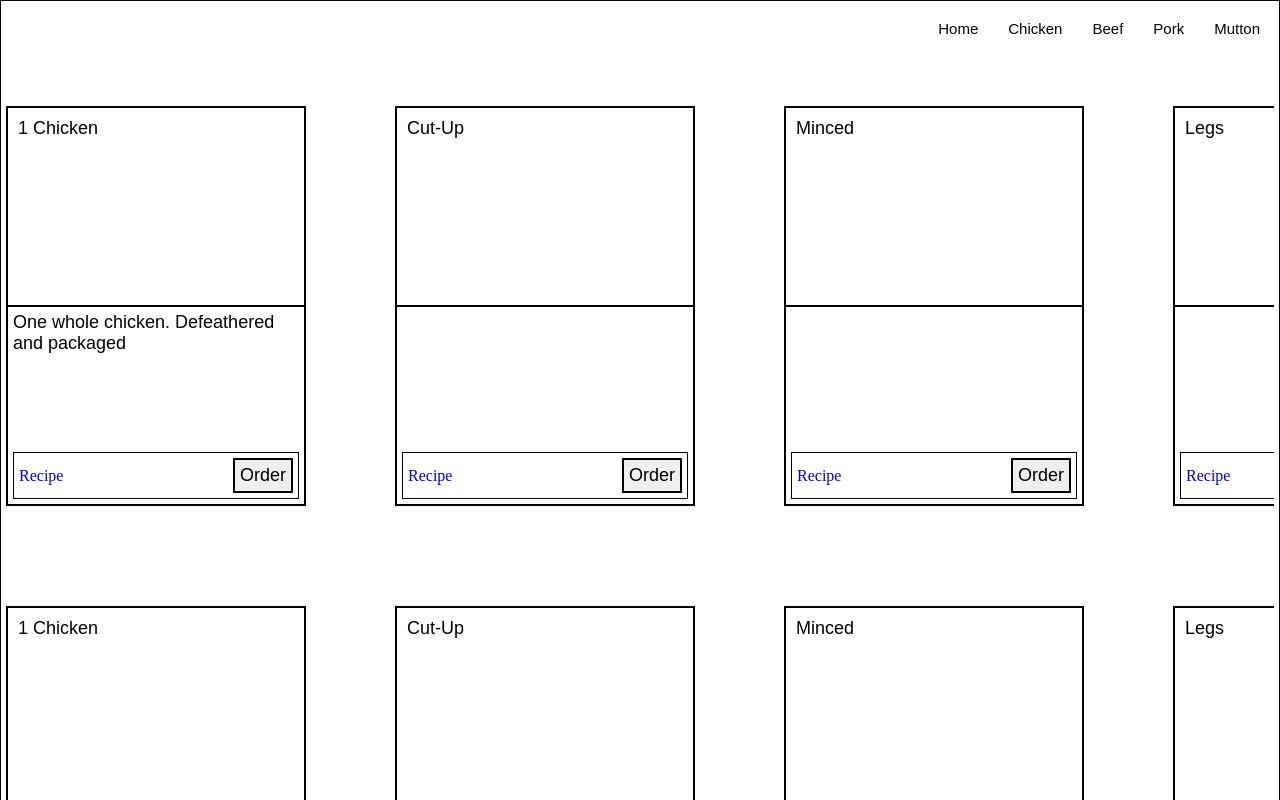
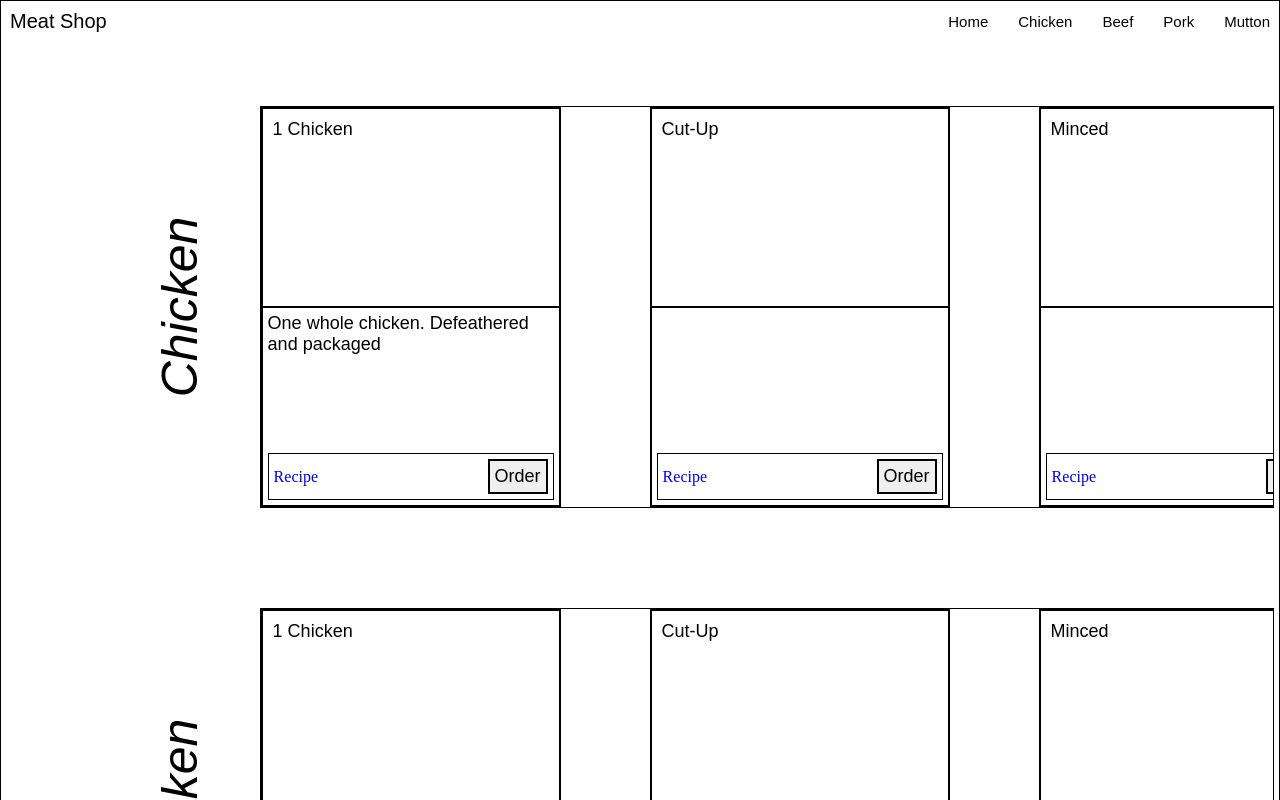
Before and after one commit to Dev-Rook/meat-shop, a React (Create React App) app: page / in a window 1280 px wide. Shown: the top 800 px of the page. Built offline with nearby package versions, Linux system fonts and the light colour scheme.

Commit message:
Getting a bit closer to something of s shell but functional

```diff
--- a/src/Components/Racks/Poultry/Poultry.jsx
+++ b/src/Components/Racks/Poultry/Poultry.jsx
@@ -19,9 +19,10 @@ const Poultry = () => {
   const [productData, setProductData] = useState(Chicken);
   const [searchProduct, setSearchProduct] = useState("");
 
+
   return (
     <div className={Styles.Container}>
-      {/* <h1 className={Styles.Title}>Chicken</h1> */}
+      <h1 className={Styles.Title}>Chicken</h1>
       <Swiper
         speed={800}
         modules={[Navigation, FreeMode]}
--- a/src/Components/Racks/Poultry/Styles/Poultry.module.css
+++ b/src/Components/Racks/Poultry/Styles/Poultry.module.css
@@ -1,9 +1,11 @@
 .Container {
+  border: 1px solid black;
   display: flex;
   position: relative;
   margin: auto;
   margin-top: 100px;
-  width: 100%;
+  margin-right: 0px;
+  width: 80%;
 }
 .Container .Title {
   color: black;
--- a/src/Components/Racks/Poultry/Styles/Poultry.module.scss
+++ b/src/Components/Racks/Poultry/Styles/Poultry.module.scss
@@ -1,11 +1,13 @@
 .Container {
+  border: 1px solid black;
   display: flex;
 
   position: relative;
 
   margin: auto;
   margin-top: 100px;
-  width: 100%;
+  margin-right: 0px;
+  width: 80%;
 
   .Title {
     color: black;
@@ -126,6 +128,10 @@
   }
 }
 
+@media only screen and (max-width: 768px) {
+
+}
+
 
 @media only screen and (max-width: 320px) {
   .Container {
--- a/src/Components/_Nav/Nav.jsx
+++ b/src/Components/_Nav/Nav.jsx
@@ -6,9 +6,24 @@ import MenuIcon from "@mui/icons-material/Menu";
 // Material UI Icons End
 
 const Nav = () => {
+  const [brand, setBrand] = useState(false);
+
+
+  const hideBrand = () => {
+    if(window.scrollY >= 100) {
+      setBrand(true);
+    } else {
+      setBrand(false);
+    }
+  }
+
+  window.addEventListener("scroll", hideBrand);
+
   return (
     <div className={Styles.Nav}>
-      <h1 className={Styles.Brand}>Meat Shop</h1>
+      <h1 className={`${Styles.Brand} ${brand ? Styles.active : ""}`}>
+        Meat Shop
+      </h1>
 
       <ul className={Styles.Navlink_Container}>
         <li className={Styles.Navlink_Item}>
--- a/src/Components/_Nav/Styles/Nav.module.css
+++ b/src/Components/_Nav/Styles/Nav.module.css
@@ -11,10 +11,10 @@ ul {
   padding: 10px;
   justify-content: space-between;
   align-items: center;
-  position: fixed;
+  position: absolute;
   top: 0;
   right: 0;
-  width: 94%;
+  width: 100%;
   z-index: 100;
 }
 .Nav .Brand {
@@ -22,12 +22,10 @@ ul {
   font-family: sans-serif;
   font-size: 20px;
   font-weight: 400;
-  opacity: 0;
   transition: 0.5s;
 }
 .Nav .Navlink_Container {
   display: flex;
-  padding: 10px;
   gap: 30px;
   justify-content: space-between;
   align-items: center;
--- a/src/Components/_Nav/Styles/Nav.module.scss
+++ b/src/Components/_Nav/Styles/Nav.module.scss
@@ -13,11 +13,11 @@ ul {
   justify-content: space-between;
   align-items: center;
 
-  position: fixed;
+  position: absolute;
   top: 0;
   right: 0;
 
-  width: 94%;
+  width: 100%;
 
   z-index: 100;
 
@@ -26,14 +26,12 @@ ul {
     font-family: sans-serif;
     font-size: 20px;
     font-weight: 400;
-    opacity: 0;
     transition: 0.5s;
   }
 
   .Navlink_Container {
     display: flex;
 
-    padding: 10px;
     gap: 30px;
     justify-content: space-between;
     align-items: center;
```
Also changed, not shown: 2 other files (tests, documents, lock files or other folders).
